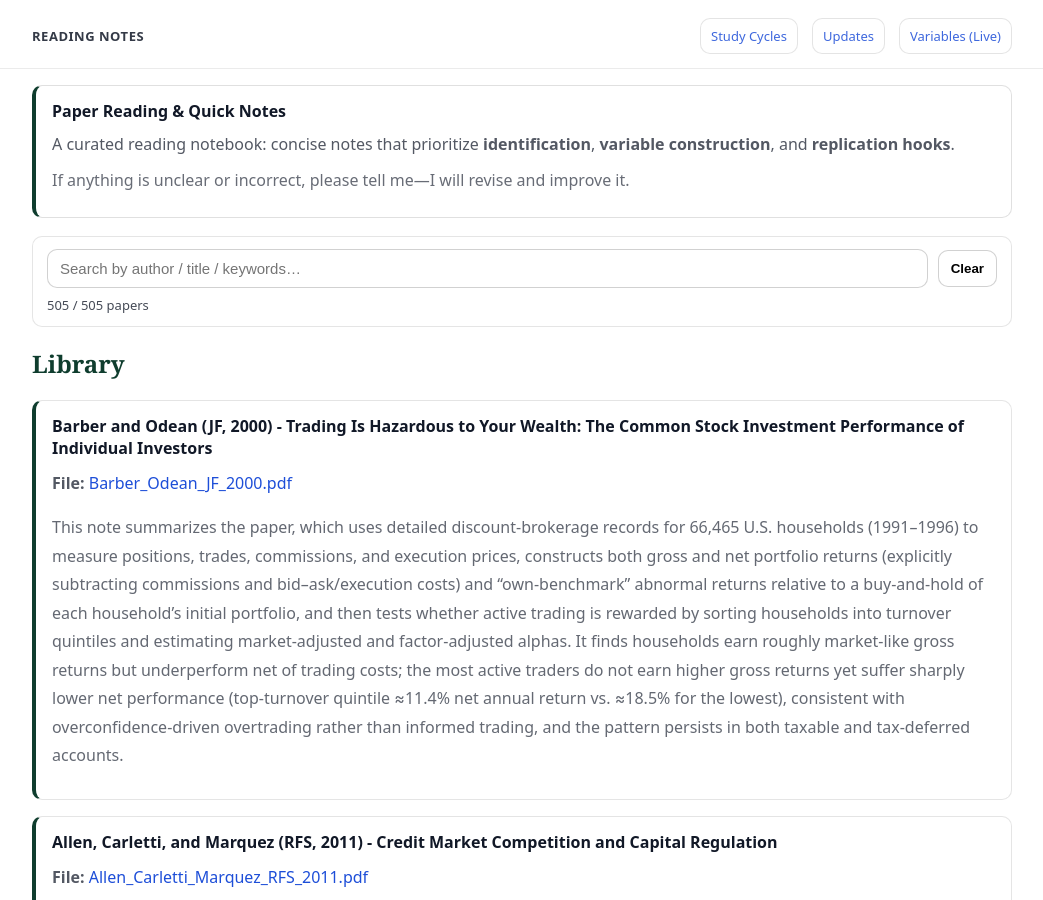
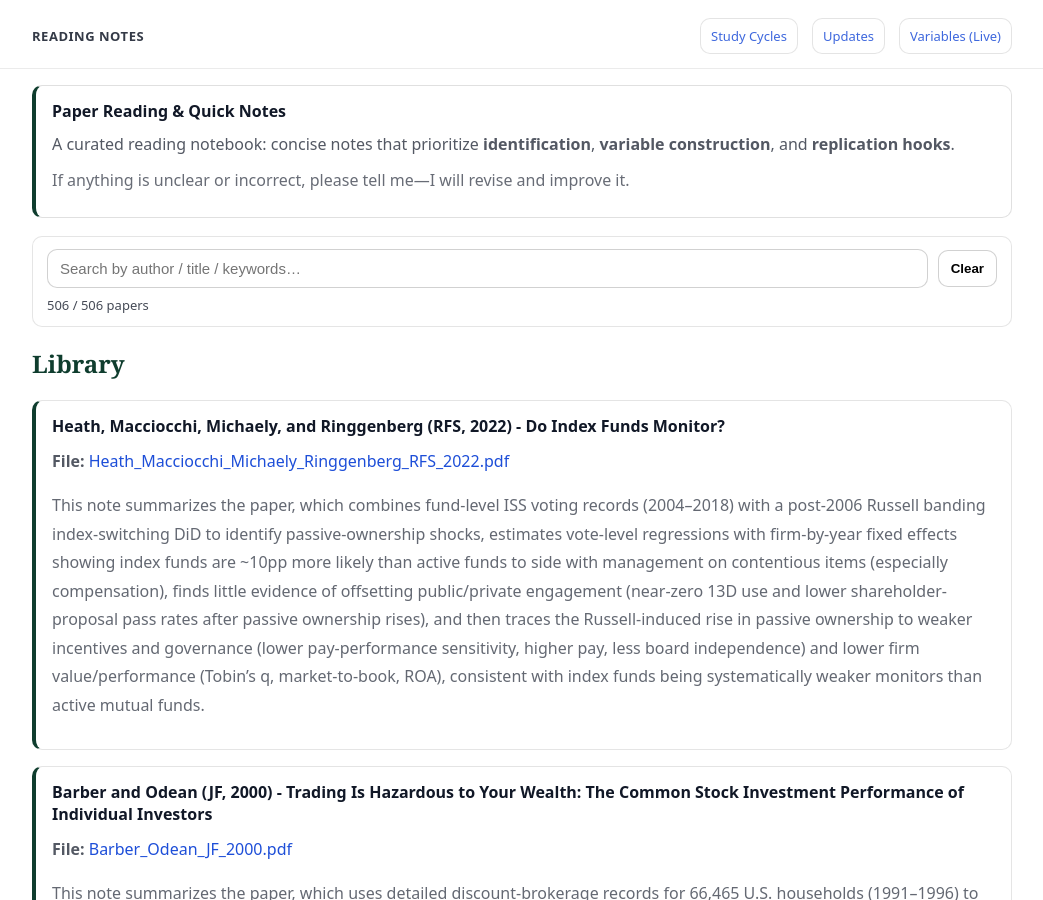
Before and after one commit to yaxinzn/study-archive, a Jekyll site: the page built from reading/index.md, in a window 1280 px wide and 900 px high. Shown: the whole window, without its empty margins (118-1161 px from the left). Built offline with Jekyll 4.4.1, drawn with Linux system fonts in a browser that asks for light colours.

Commit message:
Reading: add/update Heath_Macciocchi_Michaely_Ringgenberg_RFS_2022.pdf

```diff
--- a/_data/reading.yml
+++ b/_data/reading.yml
@@ -1,3 +1,7 @@
+- title: "Heath, Macciocchi, Michaely, and Ringgenberg (RFS, 2022) - Do Index Funds Monitor?"
+  file: "Heath_Macciocchi_Michaely_Ringgenberg_RFS_2022.pdf"
+  desc: "This note summarizes the paper, which combines fund-level ISS voting records (2004–2018) with a post-2006 Russell banding index-switching DiD to identify passive-ownership shocks, estimates vote-level regressions with firm-by-year fixed effects showing index funds are ~10pp more likely than active funds to side with management on contentious items (especially compensation), finds little evidence of offsetting public/private engagement (near-zero 13D use and lower shareholder-proposal pass rates after passive ownership rises), and then traces the Russell-induced rise in passive ownership to weaker incentives and governance (lower pay-performance sensitivity, higher pay, less board independence) and lower firm value/performance (Tobin’s q, market-to-book, ROA), consistent with index funds being systematically weaker monitors than active mutual funds."
+
 - title: "Barber and Odean (JF, 2000) - Trading Is Hazardous to Your Wealth: The Common Stock Investment Performance of Individual Investors"
   file: "Barber_Odean_JF_2000.pdf"
   desc: "This note summarizes the paper, which uses detailed discount-brokerage records for 66,465 U.S. households (1991–1996) to measure positions, trades, commissions, and execution prices, constructs both gross and net portfolio returns (explicitly subtracting commissions and bid–ask/execution costs) and “own-benchmark” abnormal returns relative to a buy-and-hold of each household’s initial portfolio, and then tests whether active trading is rewarded by sorting households into turnover quintiles and estimating market-adjusted and factor-adjusted alphas. It finds households earn roughly market-like gross returns but underperform net of trading costs; the most active traders do not earn higher gross returns yet suffer sharply lower net performance (top-turnover quintile ≈11.4% net annual return vs. ≈18.5% for the lowest), consistent with overconfidence-driven overtrading rather than informed trading, and the pattern persists in both taxable and tax-deferred accounts."
```
Also changed, not shown: 1 other file.
